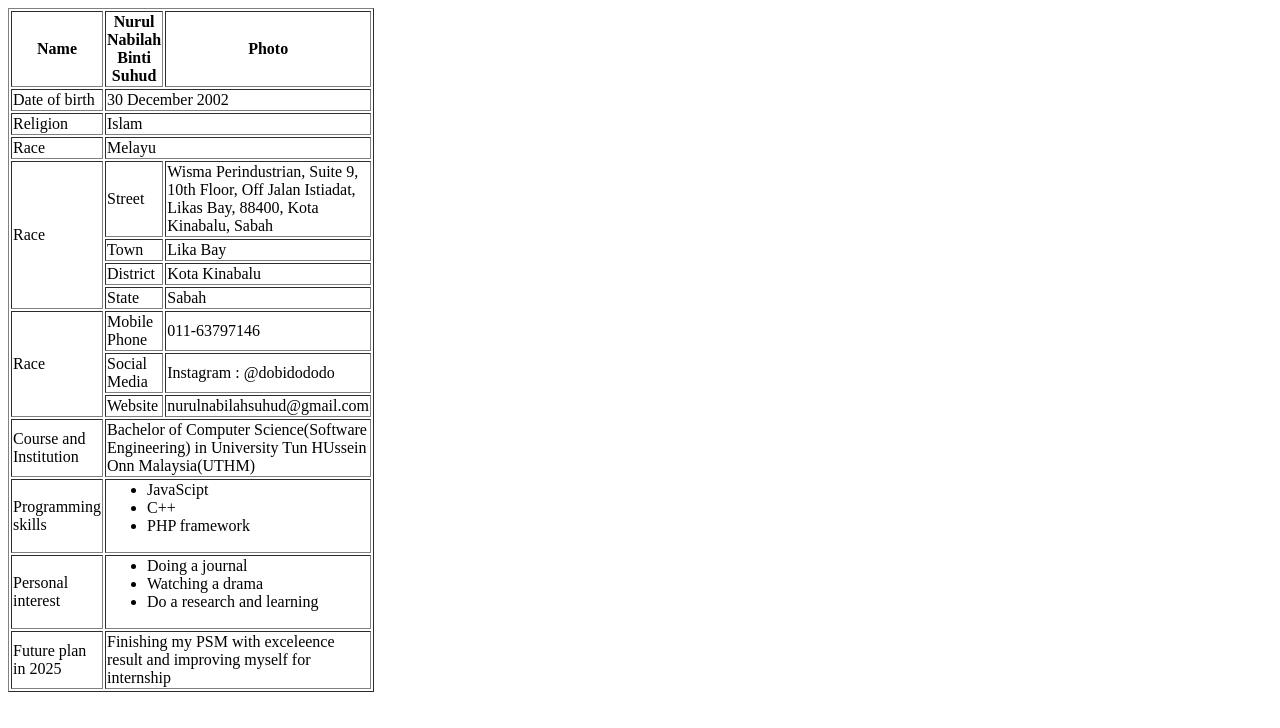
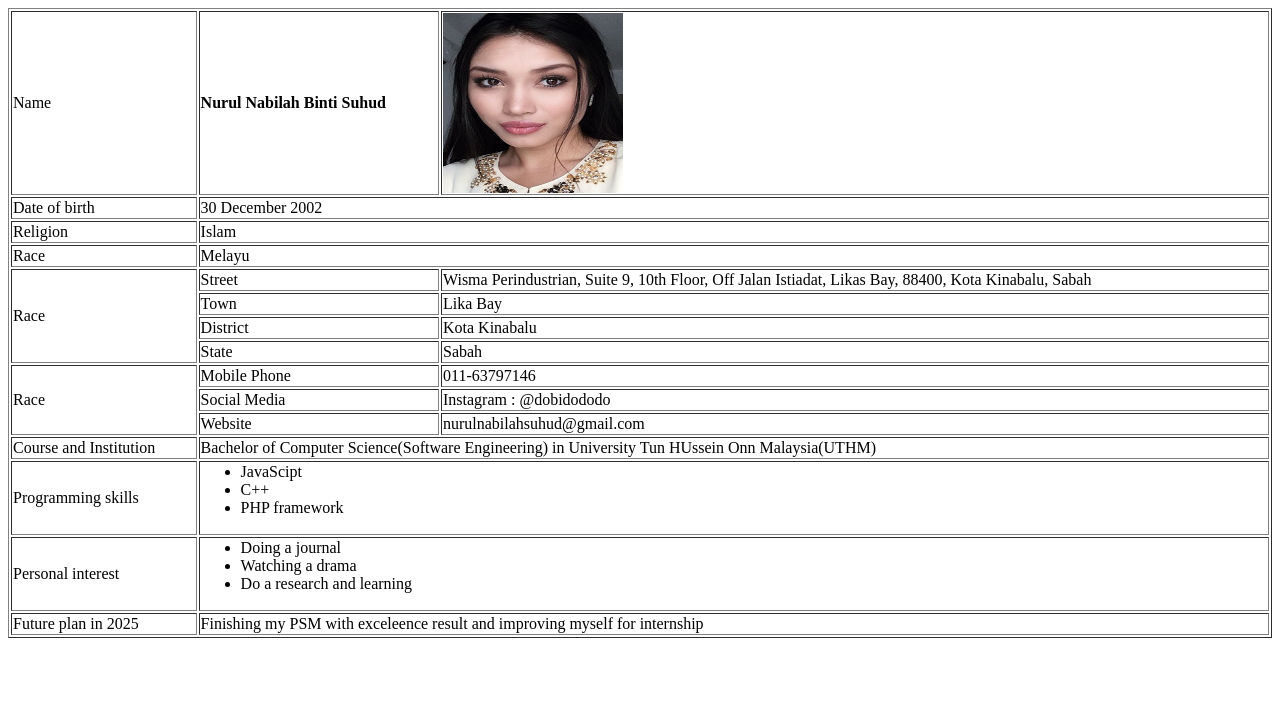
Before and after one commit to Bilasu/Lab_2, a plain HTML site: page bioadata.html in a window 1280 px wide. Drawn offline with Linux system fonts and the light colour scheme.

Commit message:
a new file rename with biodata.html

```diff
--- a/index.html
+++ b/bioadata.html
@@ -2,11 +2,11 @@
     <head>
         <body>
 
-            <table border="1" style="width: 100px;;">
+            <table border="collapse" style="width: 100%;">
                 <tr>
-                    <th>Name</th>
-                    <th> <b>Nurul Nabilah Binti Suhud</b> </th>
-                    <th>Photo</th>
+                    <td>Name</td>
+                    <td> <b>Nurul Nabilah Binti Suhud</b> </td>
+                    <td><img src="zahira.jpg" width="180px" height="180"></td>
                 </tr>
 
                 <tr>
```
